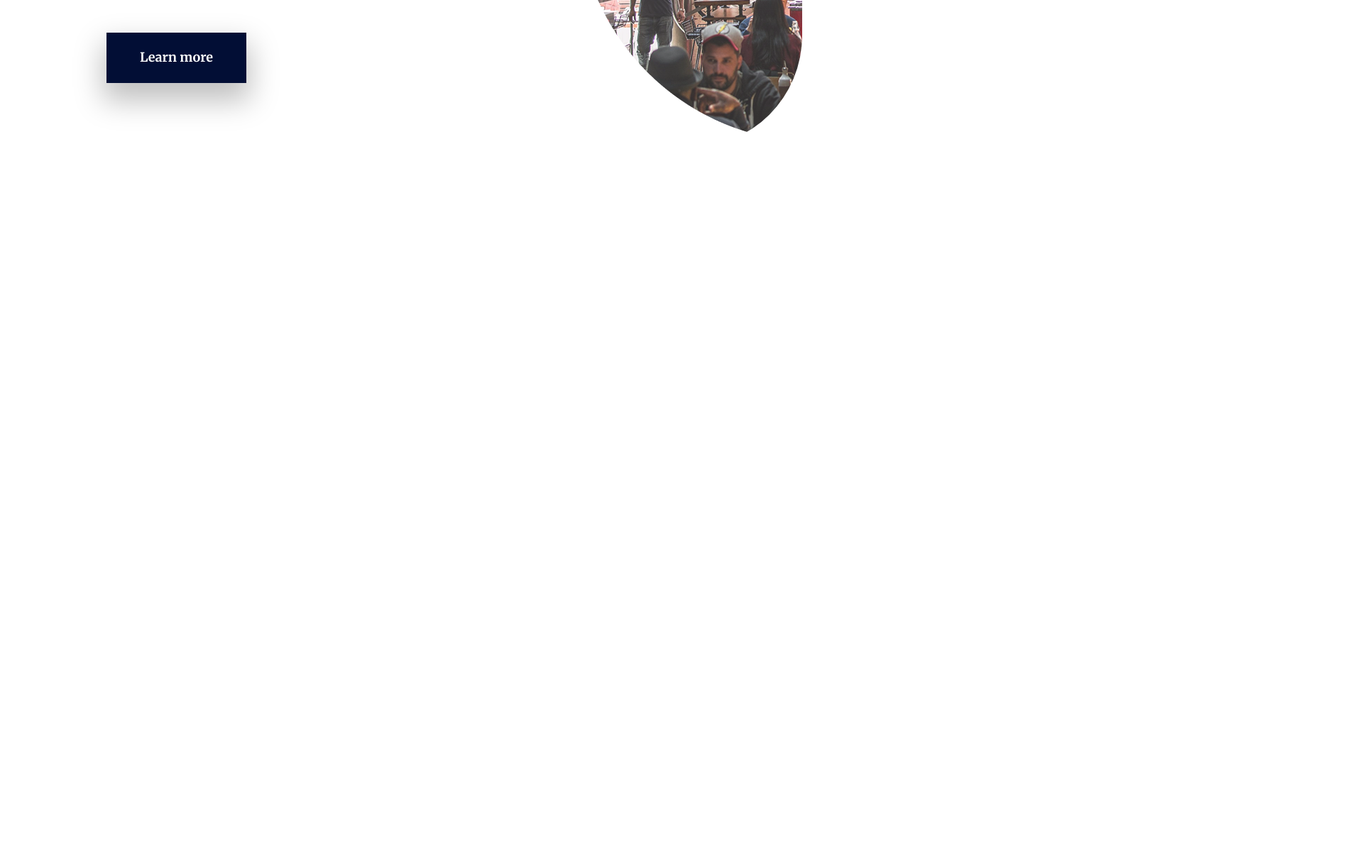
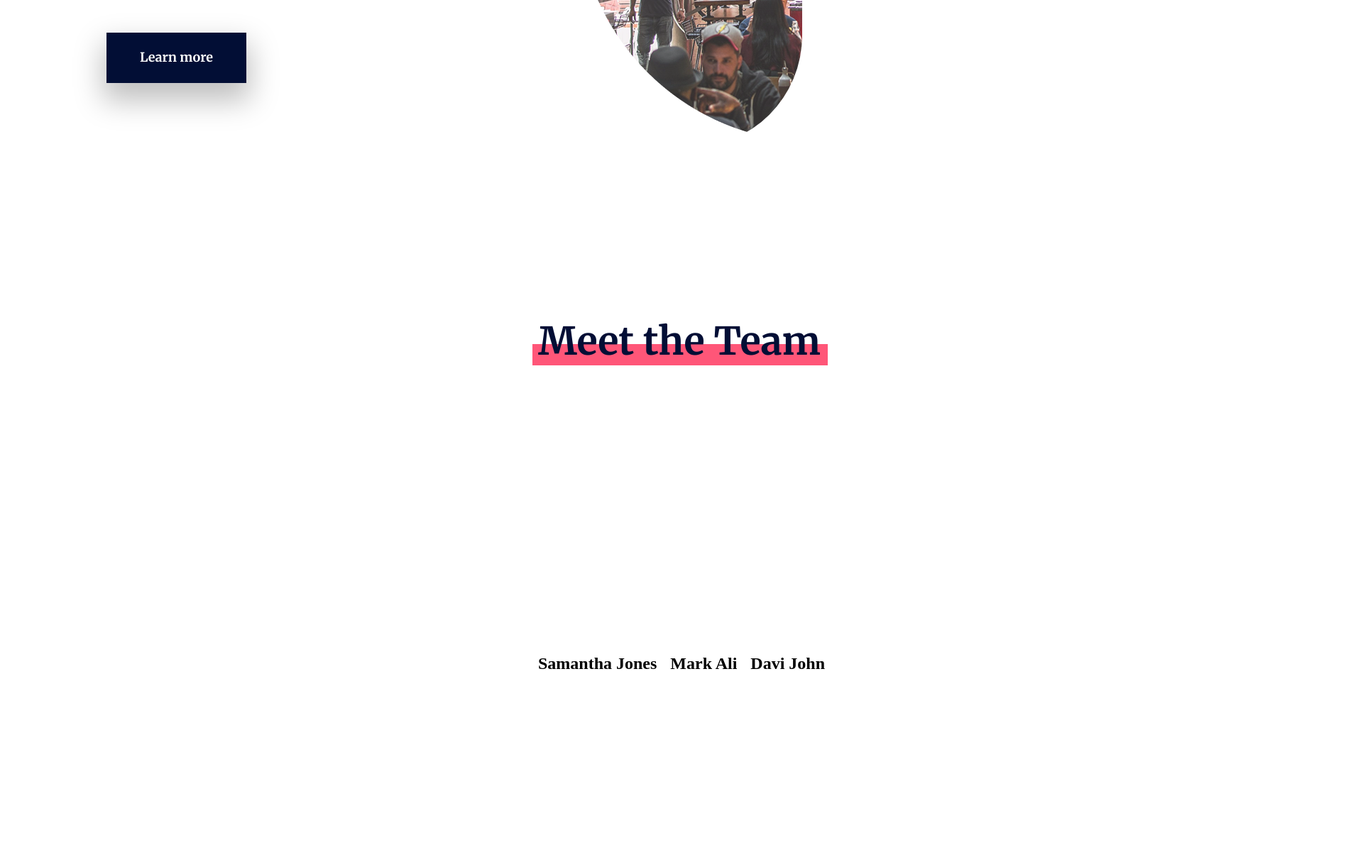
Before and after one commit to ketace06/static-site, a plain HTML site: page index.html in a window 1280 px wide. Shown: the part 3270-4478 px from the top of the page at 71% size, 1920 px wide, since content can reach past the window. Before the commit the page ends 3570 px from the top, so only its background shows below. Drawn offline with Linux system fonts and the light colour scheme.

Commit message:
feat: Implement Team section with flex structure ready

```diff
--- a/css/style.css
+++ b/css/style.css
@@ -529,4 +529,76 @@ header {
 	gap: 2px;
 	background-image: url("Images/Illustration\ \(3\).png");
 	border-radius: 1000px;
+	background-repeat: no-repeat;
 }
+#TeamSection {
+	width: 1920px;
+	height: 1485px;
+	gap: 104px;
+	display: flex;
+	flex-direction: column;
+	align-items: center;
+	margin-top: 100px;
+}
+
+.TitleTeam {
+	width: 404px;
+	height: 72px;
+
+	margin: 100px, 758px, 1313px, 758px;
+
+	font-family: "Merriweather", serif;
+	font-weight: 700;
+	font-size: 54px;
+	line-height: 72px;
+
+	color: #020e35;
+}
+
+.TitleTeam::before {
+	width: 416px;
+	height: 30px;
+	content: "";
+	background-color: #ff5678;
+	position: absolute;
+	z-index: -1;
+	margin-top: 40px;
+	left: 750px;
+}
+
+.ContentTeam {
+	display: flex;
+	flex-direction: column;
+	align-items: flex-start;
+	justify-content: space-between;
+	padding: 0px;
+	gap: 0;
+
+	width: 1620px;
+	height: 1109px;
+}
+
+.Flex1 {
+	display: flex;
+	flex-direction: row;
+	justify-content: center;
+	align-items: center;
+	padding: 0px;
+	gap: 19px;
+
+	width: 1620px;
+	height: 539px;
+}
+
+.Flex2 {
+	display: flex;
+	flex-direction: row;
+	justify-content: center;
+	align-items: center;
+	padding: 0px;
+	gap: 32px;
+
+	width: 1620px;
+	height: 519px;
+
+}
--- a/index.html
+++ b/index.html
@@ -101,15 +101,46 @@
     <section id="about">
       <div class="HeadingExperiences">
         <div class="HeadlineExperiences">
-          <h1 class="weCraftExperiences">We craft experiences for business to help reach <span class="highlightOurCustomers">our customers</span>
+          <h1 class="weCraftExperiences">We craft experiences for business to help reach <span
+              class="highlightOurCustomers">our customers</span>
           </h1>
         </div>
-        <h1 class="descriptionWeCraft">But I must explain to you how all thismistaken idea of denouncing pleasure and praising pain was born and I
+        <h1 class="descriptionWeCraft">But I must explain to you how all thismistaken idea of denouncing pleasure and
+          praising pain was born and I
           will give you a complete account of the system.</h1>
         <button class="LearnMore">Learn more</button>
       </div>
       <div class="IllustrationPeople2"></div>
     </section>
+    <section id="TeamSection">
+      <div class="HeadlineTeam">
+        <h1 class="TitleTeam">Meet the Team</h1>
+      </div>
+      <div class="ContentTeam">
+        <div class="Flex1">
+          <div class="Jones">
+            <h1>Samantha Jones</h1>
+          </div>
+          <div class="Ali">
+            <h2>Mark Ali</h2>
+          </div>
+          <div class="John">
+            <h1>Davi John</h1>
+          </div>
+        </div>
+        <div class="Flex2">
+          <div class="Daen">
+            <h1>John Daen</h1>
+          </div>
+          <div class="Kate">
+            <h2>Alice Kate</h2>
+          </div>
+          <div class="Yui">
+            <h1>Jhang Yui</h1>
+          </div>
+        </div>
+      </div>
+    </section>
   </main>
 </body>
 
```
